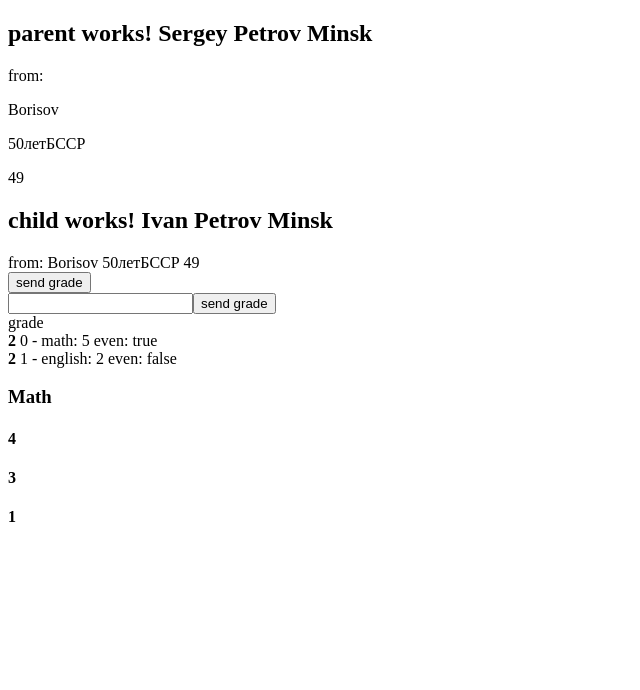
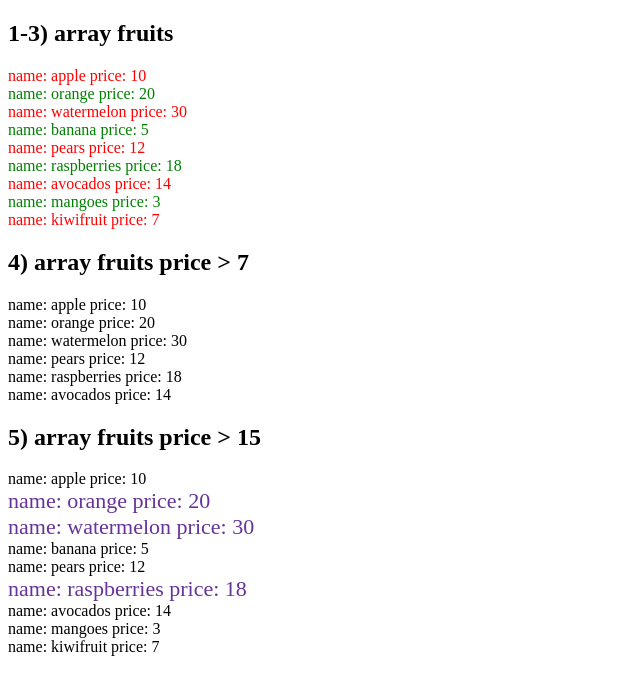
Before and after one commit to Sergey-Rimsha/angular-project, an Angular app: page / in a window 1280 px wide. Shown: the top 690 px of the page, without its empty margins (0-640 px from the left). Built offline with nearby package versions, Linux system fonts and the light colour scheme.

Commit message:
test learn ngfor ngIf ngClass

```diff
--- a/src/app/app.component.html
+++ b/src/app/app.component.html
@@ -31,5 +31,6 @@
 <!--</div>-->
 
 <div>
-  <inst-parent></inst-parent>
+  <!--  <inst-parent></inst-parent>-->
+  <inst-parent2></inst-parent2>
 </div>
--- a/src/app/app.module.ts
+++ b/src/app/app.module.ts
@@ -4,10 +4,11 @@ import { BrowserModule } from '@angular/platform-browser'
 import { AppComponent } from './app.component'
 import { FormsModule } from '@angular/forms'
 import { ChildComponent } from './parent/child/child.component'
-import { ParentComponent } from './parent/parent.component'
+import { ParentComponent } from './parent/parent.component';
+import { Parent2Component } from './parent2/parent2.component'
 
 @NgModule({
-  declarations: [AppComponent, ChildComponent, ParentComponent],
+  declarations: [AppComponent, ChildComponent, ParentComponent, Parent2Component],
   imports: [BrowserModule, FormsModule],
   providers: [],
   bootstrap: [AppComponent],
--- /dev/null
+++ b/src/app/parent2/parent2.component.html
@@ -0,0 +1,20 @@
+<div>
+  <h2>1-3) array fruits</h2>
+  <div *ngFor="let el of fruits; even as even; odd as odd">
+    <div [ngClass]="{ red: even, green: odd }">name: {{ el.name }} price: {{ el.price }}</div>
+  </div>
+</div>
+
+<div>
+  <h2>4) array fruits price > 7</h2>
+  <div *ngFor="let el of fruits">
+    <ng-container *ngIf="el.price > 7"> name: {{ el.name }} price: {{ el.price }} </ng-container>
+  </div>
+</div>
+
+<div>
+  <h2>5) array fruits price > 15</h2>
+  <ng-container *ngFor="let el of fruits">
+    <div [ngClass]="{ big: el.price > 15 }">name: {{ el.name }} price: {{ el.price }}</div>
+  </ng-container>
+</div>
--- /dev/null
+++ b/src/app/parent2/parent2.component.scss
@@ -0,0 +1,14 @@
+
+.green {
+  color: green;
+}
+
+.red {
+  color: red;
+}
+
+
+.big {
+  font-size: 22px;
+  color: rebeccapurple;
+}
--- /dev/null
+++ b/src/app/parent2/parent2.component.ts
@@ -0,0 +1,26 @@
+import { Component, OnInit } from '@angular/core'
+
+interface Fruit {
+  id: number
+  name: string
+  price: number
+}
+
+@Component({
+  selector: 'inst-parent2',
+  templateUrl: './parent2.component.html',
+  styleUrls: ['./parent2.component.scss'],
+})
+export class Parent2Component {
+  fruits: Fruit[] = [
+    { id: 1, name: 'apple', price: 10 },
+    { id: 2, name: 'orange', price: 20 },
+    { id: 3, name: 'watermelon', price: 30 },
+    { id: 4, name: 'banana', price: 5 },
+    { id: 5, name: 'pears', price: 12 },
+    { id: 6, name: 'raspberries', price: 18 },
+    { id: 7, name: 'avocados', price: 14 },
+    { id: 8, name: 'mangoes', price: 3 },
+    { id: 9, name: 'kiwifruit', price: 7 },
+  ]
+}
```
